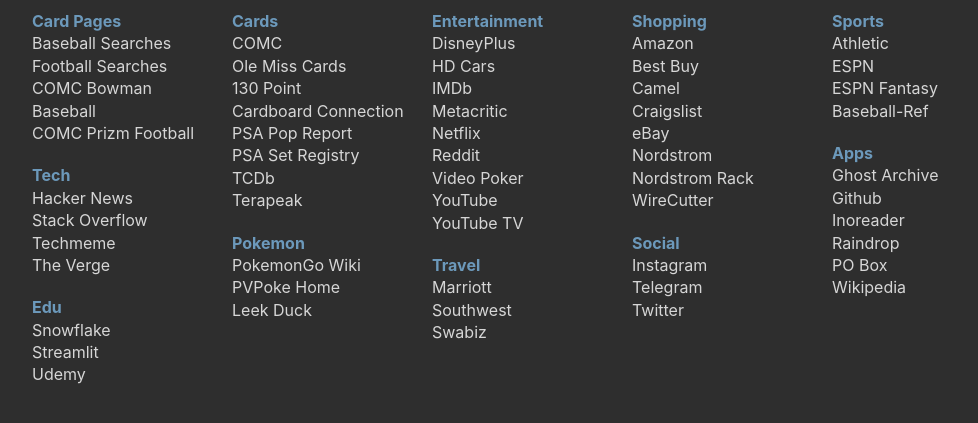
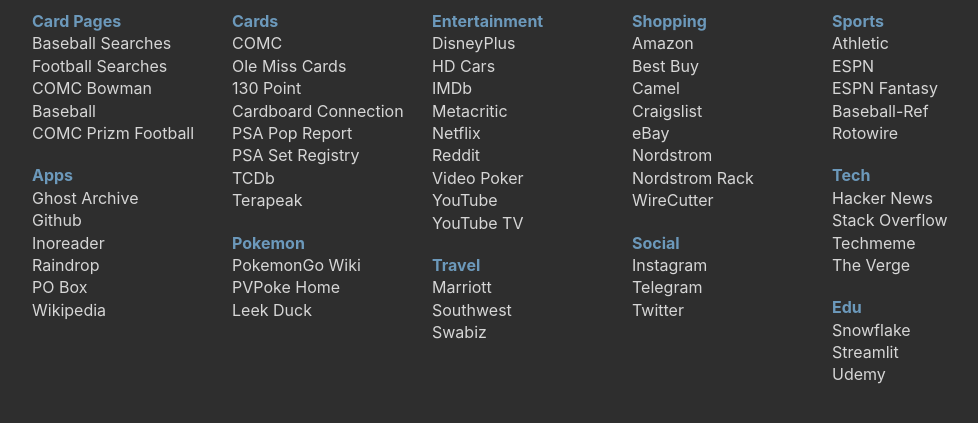
Before and after one commit to jimg72/jimg72.github.io, a Jekyll site: the page built from start.html, in a window 1280 px wide. Shown: the top 423 px of the page, without its empty margins (96-1074 px from the left). Built offline with Jekyll 4.4.1, drawn with Linux system fonts in a browser that asks for light colours.

Commit message:
Update bookmarks.yml

```diff
--- a/_data/bookmarks.yml
+++ b/_data/bookmarks.yml
@@ -85,7 +85,8 @@
     #    link_url: https://football.fantasysports.yahoo.com/f1/308989/10
     - link_name: Baseball-Ref
       link_url: https://www.baseball-reference.com
-
+    - link_name: Rotowire
+      link_url: https://www.rotowire.com/myleagues/mlb/dashboard.php?id=233652
 
 - category: Apps
   links:
```
